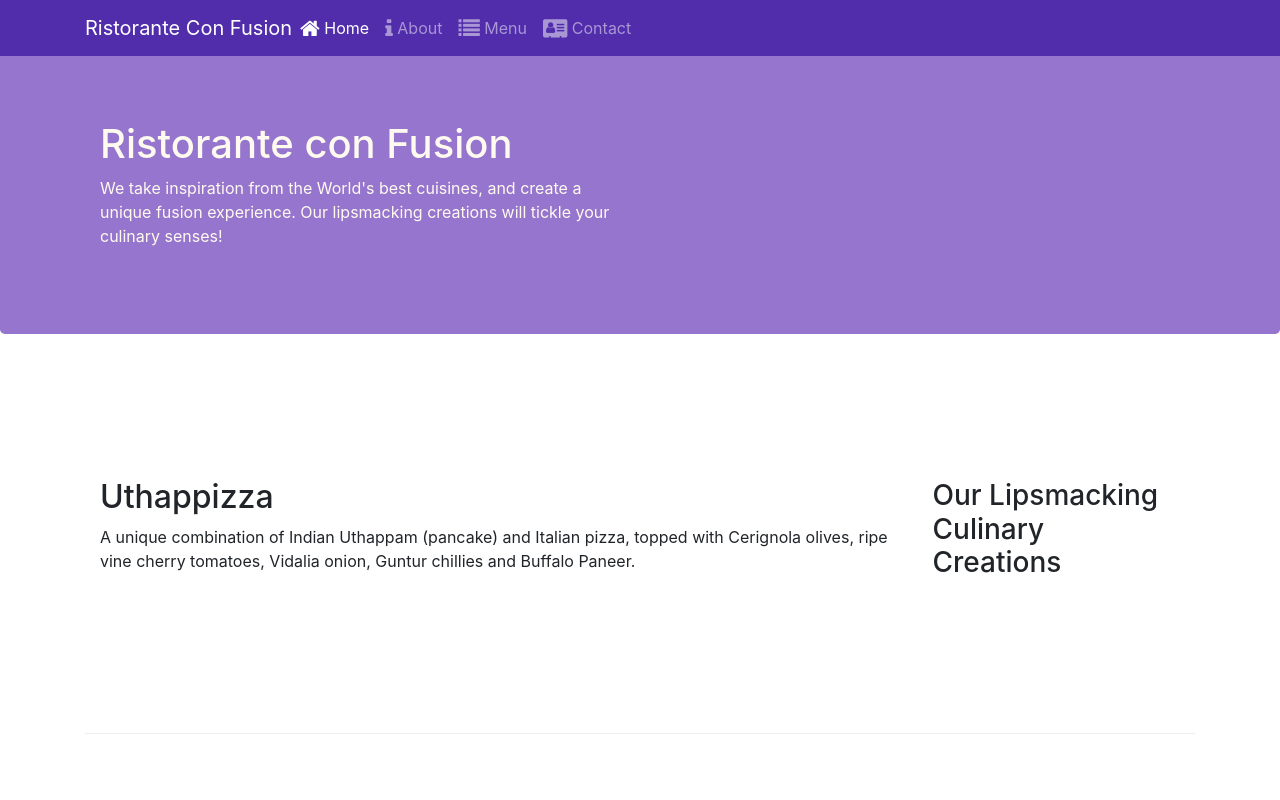
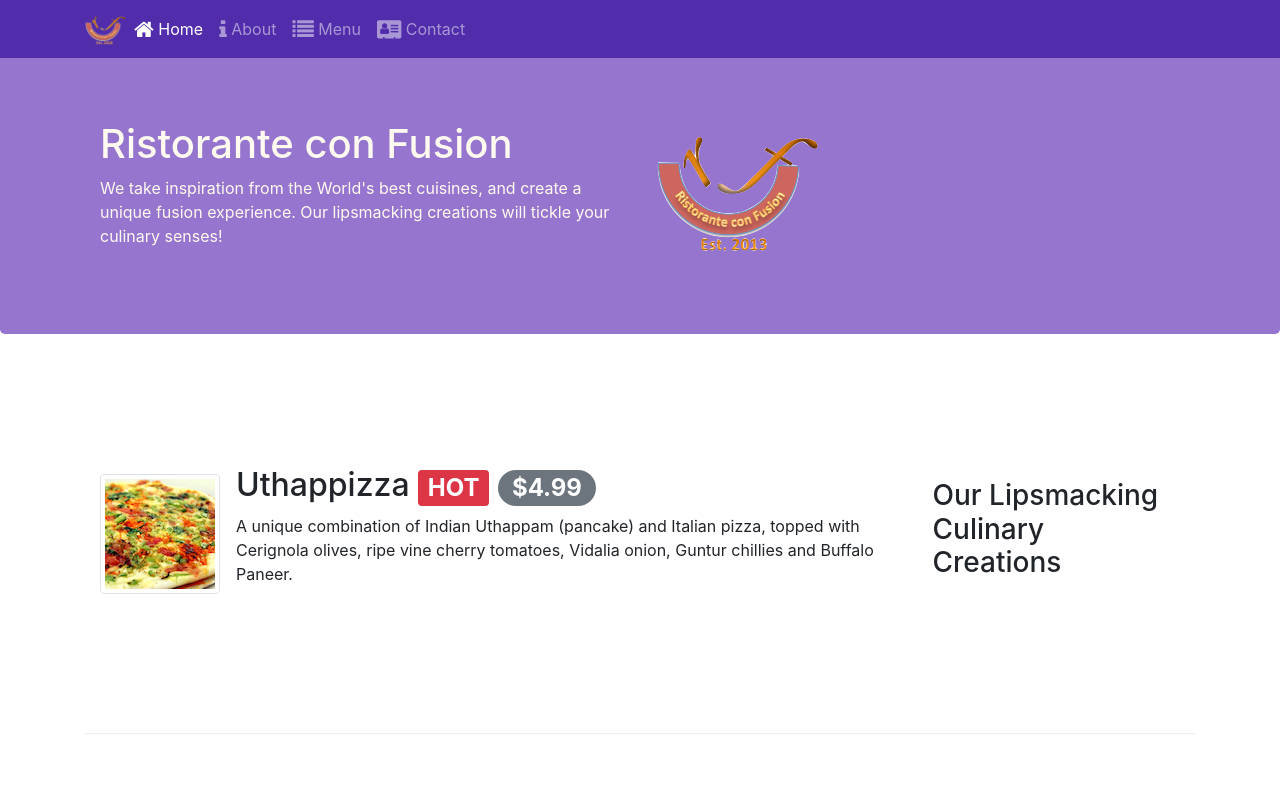
Before and after one commit to KalengaBwalya/conFusion, a website: page index.html in a window 1280 px wide. Shown: the top 800 px of the page. Drawn offline with nearby package versions, Linux system fonts and the light colour scheme.

Commit message:
Alerting users

```diff
--- a/index.html
+++ b/index.html
@@ -21,7 +21,7 @@
                 <button class="navbar-toggler" type="button" data-toggle="collapse" data-target="#Navbar">
                     <span class="navbar-toggler-icon"></span>
                 </button>
-                <a class="navbar-brand mr-auto" href="#">Ristorante Con Fusion</a>
+                <a class="navbar-brand mr-auto" href="#"><img src="img/logo.png" height="30" width="41"></a>
                 <div class="collapse navbar-collapse" id="Navbar">
                     <ul class="navbar-nav mr-auto">
                         <li class="nav-item active"><a class="nav-link" href="#"><span class="fa fa-home fa-lg"></span> Home</a></li>
@@ -40,7 +40,8 @@
                         <h1>Ristorante con Fusion</h1>
                         <p>We take inspiration from the World's best cuisines, and create a unique fusion experience. Our lipsmacking creations will tickle your culinary senses!</p>
                     </div>
-                    <div class="col-12 col-sm">
+                    <div class="col-12 col-sm align-self-center">
+                        <img src="img/logo.png" alt="logo" class="img-fluid">
                     </div>
                 </div>
             </div>
@@ -52,8 +53,14 @@
                     <h3>Our Lipsmacking Culinary Creations</h3>
                 </div>
                 <div class="col col-sm order-sm-first col-md">
-                    <h2>Uthappizza</h2>
-                    <p>A unique combination of Indian Uthappam (pancake) and Italian pizza, topped with Cerignola olives, ripe vine cherry tomatoes, Vidalia onion, Guntur chillies and Buffalo Paneer.</p>
+                    <div class="media">
+                        <img class="d-flex mr-3 img-thumbnail align-self-center"
+                            src="img/Uthappizza.png" alt="Uthappizza">
+                        <div class="media-body">
+                            <h2 class="mt-0">Uthappizza <span class="badge badge-danger">HOT</span> <span class="badge badge-pill badge-secondary">$4.99</span></h2>
+                            <p>A unique combination of Indian Uthappam (pancake) and Italian pizza, topped with Cerignola olives, ripe vine cherry tomatoes, Vidalia onion, Guntur chillies and Buffalo Paneer.</p>
+                        </div>
+                    </div>
                 </div>
             </div>
 
@@ -73,9 +80,15 @@
                     <h3>Meet our Culinary Specialists</h3>
                 </div>
                 <div class="col col-sm order-sm-first col-md">
-                    <h2>Alberto Somayya</h2>
-                    <h4>Executive Chef</h4>
-                    <p>Award winning three-star Michelin chef with wide International experience having worked closely with whos-who in the culinary world, he specializes in creating mouthwatering Indo-Italian fusion experiences. </p>
+                    <div class="media">
+                        <img class="d-flex mr-3 img-thumbnail align-self-center"
+                            src="img/alberto.png" alt="alberto">
+                        <div class="media-body">
+                            <h2>Alberto Somayya</h2>
+                            <h4>Executive Chef</h4>
+                            <p>Award winning three-star Michelin chef with wide International experience having worked closely with whos-who in the culinary world, he specializes in creating mouthwatering Indo-Italian fusion experiences. </p>
+                        </div>
+                    </div>
                 </div>
             </div>
         </div>
```
Also changed, not shown: aboutus.html (+3 -2 lines), contactus.html (+3 -2 lines), img/alberto.png (added), img/buffet.png (added), img/logo.png (added), img/uthappizza.png (added), 1 other file.
